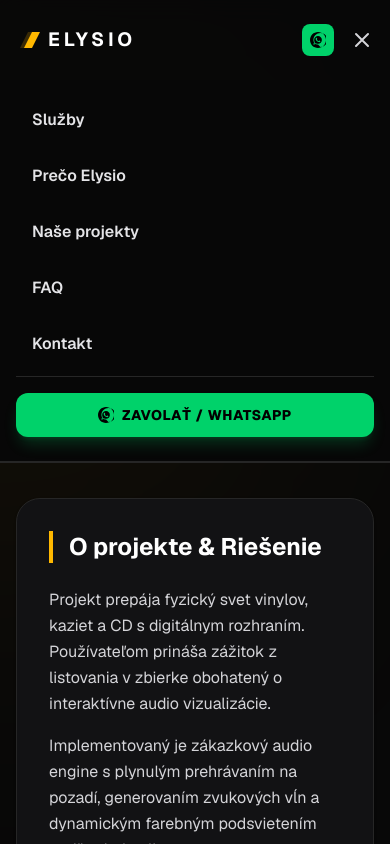
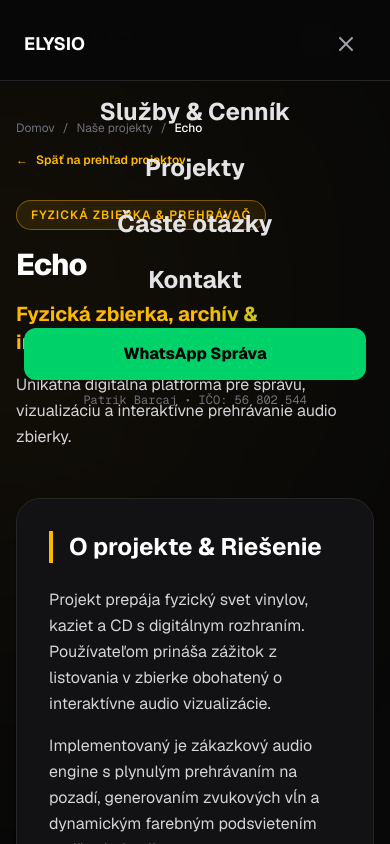
Before and after one commit to Patrik-Barcaj/ElysioTech, a Next.js app: page /projekty/echo in a window 390 px wide. Both pictures are taken after a click on the button "Open main menu". Shown: the top 844 px of the page. Built offline with nearby package versions, Linux system fonts and the light colour scheme.

Commit message:
feat: calibrate solo operator voice and fullscreen mobile menu with scroll lock

```diff
--- a/src/app/globals.css
+++ b/src/app/globals.css
@@ -25,6 +25,10 @@ html, body {
   overflow-x: hidden;
 }
 
+body.overflow-hidden {
+  overflow: hidden !important;
+}
+
 /* Webkit autofill fix for dark forms */
 input:-webkit-autofill,
 input:-webkit-autofill:hover,
--- a/src/components/Contact.tsx
+++ b/src/components/Contact.tsx
@@ -19,6 +19,7 @@ export default function Contact() { // export Contact component function
 
     return ( // return JSX layout
         <section id="contact" className="py-24 bg-[#080808] relative border-t border-neutral-800"> {/* section wrapper */}
+            <div id="kontakt" className="absolute -top-20 pointer-events-none"></div>
             <div className="max-w-7xl mx-auto px-4 sm:px-6 lg:px-8 relative z-10"> {/* container block */}
                 <div className="max-w-3xl mx-auto text-center mb-16"> {/* header wrapper */}
                     <div className="inline-flex items-center gap-2 px-3 py-1 rounded-full border border-[#FFB800]/40 bg-[#FFB800]/10 text-xs font-display font-semibold tracking-widest text-[#FFB800] mb-3 uppercase">
@@ -28,7 +29,7 @@ export default function Contact() { // export Contact component function
                         Získajte rýchlu cenovú ponuku
                     </h2> {/* title */}
                     <p className="text-zinc-300 text-base sm:text-lg">
-                        Napíšte nám na WhatsApp, zavolajte alebo pošlite správu cez formulár. Ozveme sa obratom.
+                        Napíšte mi na WhatsApp, zavolajte alebo pošlite správu cez formulár. Ozvem sa obratom.
                     </p> {/* description */}
                 </div> {/* header wrapper end */}
 
@@ -102,7 +103,7 @@ export default function Contact() { // export Contact component function
                                 <svg className="w-8 h-8" fill="none" stroke="currentColor" viewBox="0 0 24 24" xmlns="http://www.w3.org/2000/svg"><path strokeLinecap="round" strokeLinejoin="round" strokeWidth="2" d="M5 13l4 4L19 7"></path></svg> {/* success icon */}
                             </div> {/* icon container end */}
                             <h3 className="text-2xl font-bold text-white mb-2">Správa odoslaná!</h3> {/* title */}
-                            <p className="text-zinc-300 mb-8 text-sm">Ďakujeme za vašu správu. Budeme vás kontaktovať obratom.</p> {/* text */}
+                            <p className="text-zinc-300 mb-8 text-sm">Ďakujem za vašu správu. Budem vás kontaktovať obratom.</p> {/* text */}
                             <button onClick={() => setIsSubmitted(false)} className="w-full py-3 bg-[#00D26A] hover:bg-[#00B85C] text-black rounded-xl font-extrabold transition-all"> {/* close button */}
                                 Zavrieť {/* button text */}
                             </button> {/* close button end */}
--- a/src/components/Footer.tsx
+++ b/src/components/Footer.tsx
@@ -26,7 +26,7 @@ export default function Footer() { // export Footer component function
                         <ul className="space-y-2 text-sm"> {/* list element */}
                             <li><Link href="/#services" className="text-zinc-400 hover:text-[#00D26A] transition-colors">Služby</Link></li>
                             <li><Link href="/#why-elysio" className="text-zinc-400 hover:text-[#00D26A] transition-colors">Prečo Elysio</Link></li>
-                            <li><Link href="/#portfolio" className="text-zinc-400 hover:text-[#00D26A] transition-colors">Naše projekty</Link></li>
+                            <li><Link href="/#portfolio" className="text-zinc-400 hover:text-[#00D26A] transition-colors">Projekty</Link></li>
                             <li><Link href="/#faq" className="text-zinc-400 hover:text-[#00D26A] transition-colors">FAQ</Link></li>
                             <li><Link href="/#contact" className="text-zinc-400 hover:text-[#00D26A] transition-colors">Kontakt</Link></li>
                         </ul> {/* list element end */}
@@ -35,9 +35,9 @@ export default function Footer() { // export Footer component function
                     <div> {/* legal & trust column */}
                         <h4 className="text-white font-bold font-display text-sm uppercase tracking-wider mb-4">Fakturačné údaje</h4> {/* header */}
                         <div className="text-xs text-zinc-400 space-y-1.5 leading-relaxed">
-                            <p className="font-semibold text-white">Patrik Barcaj - Elysio</p>
-                            <p>Bratislava, Slovenská republika</p>
-                            <p>IČO: 56 802 544</p>
+                            <p className="font-semibold text-white">ElysioTech • Patrik Barcaj</p>
+                            <p>Fyzická osoba zapísaná v Živnostenskom registri SR</p>
+                            <p>IČO: 56 802 544 • Bratislava & Západné Slovensko</p>
                         </div>
                     </div> {/* legal column end */}
                 </div> {/* layout grid end */}
--- a/src/components/Hero.tsx
+++ b/src/components/Hero.tsx
@@ -29,7 +29,7 @@ export default function Hero() { // export Hero component function
                         </h1> {/* main headline end */}
 
                         <p className="text-lg sm:text-xl text-zinc-300 font-normal mb-8 max-w-2xl leading-relaxed text-center lg:text-left mx-auto lg:mx-0"> {/* subheadline */}
-                            Potrebujete zamerať pozemok dronom, pripraviť presné kótované plány a vektorové podklady, alebo nasadiť webovú aplikáciu na mieru? Priama realizácia od špecialistu bez sprostredkovateľov.
+                            Potrebujete zamerať pozemok dronom, pripraviť presné kótované podklady do výroby alebo naprogramovať webovú aplikáciu na mieru? Všetko riešite priamo so mnou – bez agentúrnych marží a s dodaním dát do 48 hodín.
                         </p> {/* subheadline end */}
 
                         <div className="flex flex-col sm:flex-row gap-4 justify-center lg:justify-start mb-3"> {/* cta group */}
@@ -52,7 +52,7 @@ export default function Hero() { // export Hero component function
 
                         {/* Microcopy reassurance under buttons */}
                         <p className="font-mono text-xs text-zinc-400 mt-2 mb-8 text-center lg:text-left flex items-center justify-center lg:justify-start gap-1.5">
-                            <span className="text-[#00D26A] font-bold">●</span> Odpovedáme do 15 minút • Stačí poslať lokalitu alebo zadanie
+                            <span className="text-[#00D26A] font-bold">●</span> Odpovedám do 15 minút • Stačí poslať lokalitu alebo zadanie
                         </p>
 
                         {/* Interactive Service Router */}
--- a/src/components/Navigation.tsx
+++ b/src/components/Navigation.tsx
@@ -2,11 +2,23 @@
 import { useState, useEffect } from "react"; // import hooks
 import Link from "next/link"; // import Link component
 import { usePathname } from "next/navigation"; // import usePathname
+import { X } from "lucide-react"; // import X icon
 
 export default function Navigation() { // export default Navigation block
     const [isOpen, setIsOpen] = useState(false); // set state for mobile menu
     const [activeSection, setActiveSection] = useState(""); // state for active section
     const pathname = usePathname(); // get current pathname
+
+    useEffect(() => { // scroll lock effect
+        if (isOpen) {
+            document.body.classList.add("overflow-hidden");
+        } else {
+            document.body.classList.remove("overflow-hidden");
+        }
+        return () => {
+            document.body.classList.remove("overflow-hidden");
+        };
+    }, [isOpen]);
 
     useEffect(() => { // scrollspy effect
         if (pathname !== "/") return; // only track on homepage
@@ -35,7 +47,7 @@ export default function Navigation() { // export default Navigation block
     const navLinks = [ // array of navigation links
         { name: 'Služby', href: '/#services', id: 'services' }, // item
         { name: 'Prečo Elysio', href: '/#why-elysio', id: 'why-elysio' }, // item
-        { name: 'Naše projekty', href: '/#portfolio', id: 'portfolio' }, // item
+        { name: 'Projekty', href: '/#portfolio', id: 'portfolio' }, // item
         { name: 'FAQ', href: '/#faq', id: 'faq' }, // item
         { name: 'Kontakt', href: '/#contact', id: 'contact' }, // item
     ]; // end array
@@ -60,7 +72,7 @@ export default function Navigation() { // export default Navigation block
                             </svg>
                         </Link> {/* end link */}
                     </div> {/* end logo */}
-                    <div className="hidden lg:flex items-center"> {/* desktop menu wrapping */}
+                    <div className="hidden md:flex items-center"> {/* desktop menu wrapping */}
                         <div className="ml-6 flex items-baseline space-x-5 font-display"> {/* nav items row */}
                             {navLinks.map((link) => { // map nav links
                                 const isActive = checkActive(link); // check if active
@@ -84,7 +96,7 @@ export default function Navigation() { // export default Navigation block
                             </a>
                         </div> {/* end Action CTA wrapper */}
                     </div> {/* desktop nav */}
-                    <div className="-mr-2 flex items-center gap-2 lg:hidden"> {/* mobile hamburger wrapping */}
+                    <div className="-mr-2 flex items-center gap-2 md:hidden"> {/* mobile hamburger wrapping */}
                         <a
                             href="https://wa.me/421903406402?text=Dobry%20den,%20chcem%20sa%20informovat%20ohladom%20spoluprace%20a%20vasich%20sluzieb"
                             target="_blank"
@@ -97,7 +109,7 @@ export default function Navigation() { // export default Navigation block
                         <button // toggle button start
                             onClick={() => setIsOpen(!isOpen)} // toggle state click event
                             className="inline-flex items-center justify-center p-2 rounded-md text-zinc-300 hover:text-white hover:bg-white/5 focus:outline-none" // toggle styles
-                            aria-expanded="false" // aria expanded state
+                            aria-expanded={isOpen} // aria expanded state
                         > {/* button element */}
                             <span className="sr-only">Open main menu</span> {/* screen reader label */}
                             {!isOpen ? ( // conditional render icon
@@ -105,46 +117,46 @@ export default function Navigation() { // export default Navigation block
                                     <path strokeLinecap="round" strokeLinejoin="round" strokeWidth="2" d="M4 6h16M4 12h16M4 18h16" /> {/* paths */}
                                 </svg> // icon end
                             ) : (
-                                <svg className="block h-6 w-6" xmlns="http://www.w3.org/2000/svg" fill="none" viewBox="0 0 24 24" stroke="currentColor" aria-hidden="true"> {/* close icon */}
-                                    <path strokeLinecap="round" strokeLinejoin="round" strokeWidth="2" d="M6 18L18 6M6 6l12 12" /> {/* paths */}
-                                </svg> // icon end
+                                <X size={24} />
                             )}
                         </button> {/* toggle button end */}
                     </div> {/* mobile hamburger */}
                 </div> {/* flex row */}
             </div> {/* max width container */}
 
-            {/* Mobile menu container */}
-            {isOpen && ( // open menu conditional
-                <div className="lg:hidden bg-[#080808]/98 backdrop-blur-xl border-b border-neutral-800"> {/* dropdown container */}
-                    <div className="px-4 pt-4 pb-6 space-y-2 font-display"> {/* list wrapper */}
-                        {navLinks.map((link) => { // map mobile links
-                            const isActive = checkActive(link); // check if active
-                            return ( // return link
-                                <Link
-                                    key={link.name}
-                                    href={link.href}
-                                    onClick={() => setIsOpen(false)} // close menu
-                                    className={`block px-4 py-3 rounded-xl text-base font-semibold transition-all ${isActive ? 'bg-[#FFB800]/15 text-[#FFB800] border border-[#FFB800]/30' : 'text-zinc-200 hover:text-white hover:bg-white/5'}`} // active styles
-                                >
-                                    {link.name}
-                                </Link> // end link
-                            ); // end return
-                        })} {/* end map */}
-                        <div className="pt-4 border-t border-neutral-800">
+            {/* Fullscreen Mobile Menu with Scroll Lock */}
+            <div className={`fixed inset-0 z-50 bg-[#080808]/98 backdrop-blur-xl flex flex-col justify-between p-6 transition-all duration-300 md:hidden ${isOpen ? 'opacity-100 pointer-events-auto' : 'opacity-0 pointer-events-none'}`}>
+                {/* Top Header inside Menu: Logo + Close 'X' button */}
+                <div className="flex items-center justify-between">
+                    <span className="font-bold text-lg text-white">ELYSIO</span>
+                    <button onClick={() => setIsOpen(false)} className="p-2 text-zinc-400 hover:text-white" aria-label="Zavrieť menu">
+                        <X size={24} />
+                    </button>
+                </div>
+
+                {/* Centered Navigation Links with large tap targets */}
+                <nav className="flex flex-col items-center gap-6 py-8">
+                    <a href="#sluzby" onClick={() => setIsOpen(false)} className="text-2xl font-bold text-zinc-200 hover:text-[#00D26A]">Služby & Cenník</a>
+                    <a href="#portfolio" onClick={() => setIsOpen(false)} className="text-2xl font-bold text-zinc-200 hover:text-[#00D26A]">Projekty</a>
+                    <a href="#faq" onClick={() => setIsOpen(false)} className="text-2xl font-bold text-zinc-200 hover:text-[#00D26A]">Časté otázky</a>
+                    <a href="#kontakt" onClick={() => setIsOpen(false)} className="text-2xl font-bold text-zinc-200 hover:text-[#00D26A]">Kontakt</a>
+                </nav>
+
+                {/* Bottom Quick Action */}
+                <div className="flex flex-col gap-3">
                     <a
-                                href="https://wa.me/421903406402?text=Dobry%20den,%20chcem%20sa%20informovat%20ohladom%20spoluprace%20a%20vasich%20sluzieb"
+                        href="https://wa.me/421903406402"
                         target="_blank"
                         rel="noopener noreferrer"
-                                className="w-full flex items-center justify-center gap-2 px-4 py-3 rounded-xl text-sm font-extrabold font-display uppercase tracking-wider bg-[#00D26A] hover:bg-[#00B85C] text-black shadow-lg shadow-[#00D26A]/20 transition-all"
+                        className="w-full py-3.5 bg-[#00D26A] text-black font-extrabold text-center rounded-xl flex items-center justify-center gap-2"
                     >
-                                <svg className="w-4 h-4 fill-current" viewBox="0 0 24 24"><path d="M12.031 6.172c-3.181 0-5.767 2.586-5.768 5.766-.001 1.298.38 2.27 1.019 3.287l-.582 2.128 2.182-.573c.978.58 1.911.928 3.145.929 3.178 0 5.767-2.587 5.768-5.766.001-3.187-2.575-5.77-5.764-5.771zm3.392 8.244c-.144.405-.837.774-1.17.824-.299.045-.677.063-1.092-.069-.252-.08-.575-.187-.988-.365-1.739-.751-2.874-2.502-2.961-2.617-.087-.116-.708-.94-.708-1.793s.448-1.273.607-1.446c.159-.173.346-.217.462-.217l.332.006c.106.005.249-.04.39.298.144.347.491 1.2.534 1.287.043.087.072.188.014.304-.058.116-.087.188-.173.289l-.26.304c-.087.086-.177.18-.076.354.101.174.449.741.964 1.201.662.591 1.221.774 1.394.86s.274.072.376-.043c.101-.116.433-.506.549-.68.116-.173.231-.145.39-.087s1.011.477 1.184.564.289.13.332.202c.045.072.045.418-.1.824zm-3.423-14.416c-6.627 0-12 5.373-12 12s5.373 12 12 12 12-5.373 12-12-5.373-12-12-12zm.029 18.88c-1.161 0-2.305-.292-3.318-.844l-3.677.964.984-3.595c-.607-1.052-.927-2.246-.926-3.468.001-5.824 4.74-10.563 10.573-10.564 5.824 0 10.569 4.743 10.571 10.564.002 5.82-4.747 10.564-10.571 10.564z" /></svg>
-                                Zavolať / WhatsApp
+                        WhatsApp Správa
                     </a>
+                    <div className="text-center font-mono text-xs text-zinc-500">
+                        Patrik Barcaj • IČO: 56 802 544
                     </div>
-                    </div> {/* list wrapper */}
-                </div> // dropdown end
-            )} {/* end conditional */}
+                </div>
+            </div>
         </header> // end header
     ); // end return block
 } // end function block
--- a/src/components/Portfolio.tsx
+++ b/src/components/Portfolio.tsx
@@ -43,7 +43,7 @@ export default function Portfolio() { // export Portfolio component function
                     <div className="inline-flex items-center gap-2 px-3.5 py-1.5 rounded-full border border-[#FFB800]/40 bg-[#FFB800]/10 text-[#FFB800] text-xs font-semibold font-display tracking-widest mb-3 uppercase">
                         Portfólio realizácií
                     </div>
-                    <h2 className="text-3xl sm:text-4xl md:text-5xl font-extrabold text-white font-display">Naše projekty</h2> {/* title */}
+                    <h2 className="text-3xl sm:text-4xl md:text-5xl font-extrabold text-white font-display">Projekty</h2> {/* title */}
                 </div> {/* header block end */}
 
                 {/* Unified Portfolio */}
```
Also changed, not shown: src/components/FAQ.tsx (+10 -10 lines), src/components/Services.tsx (+4 -3 lines). Lines whose indentation alone changed are shown as unchanged.
